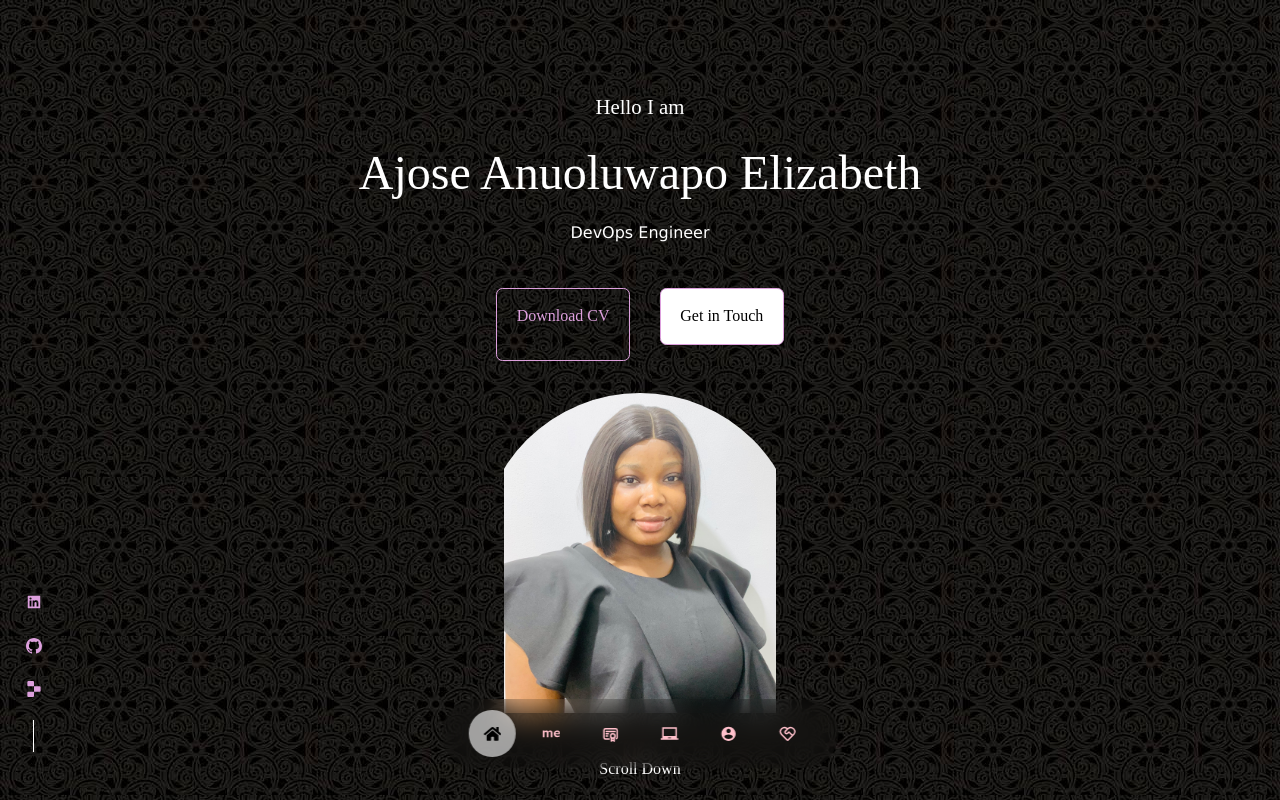
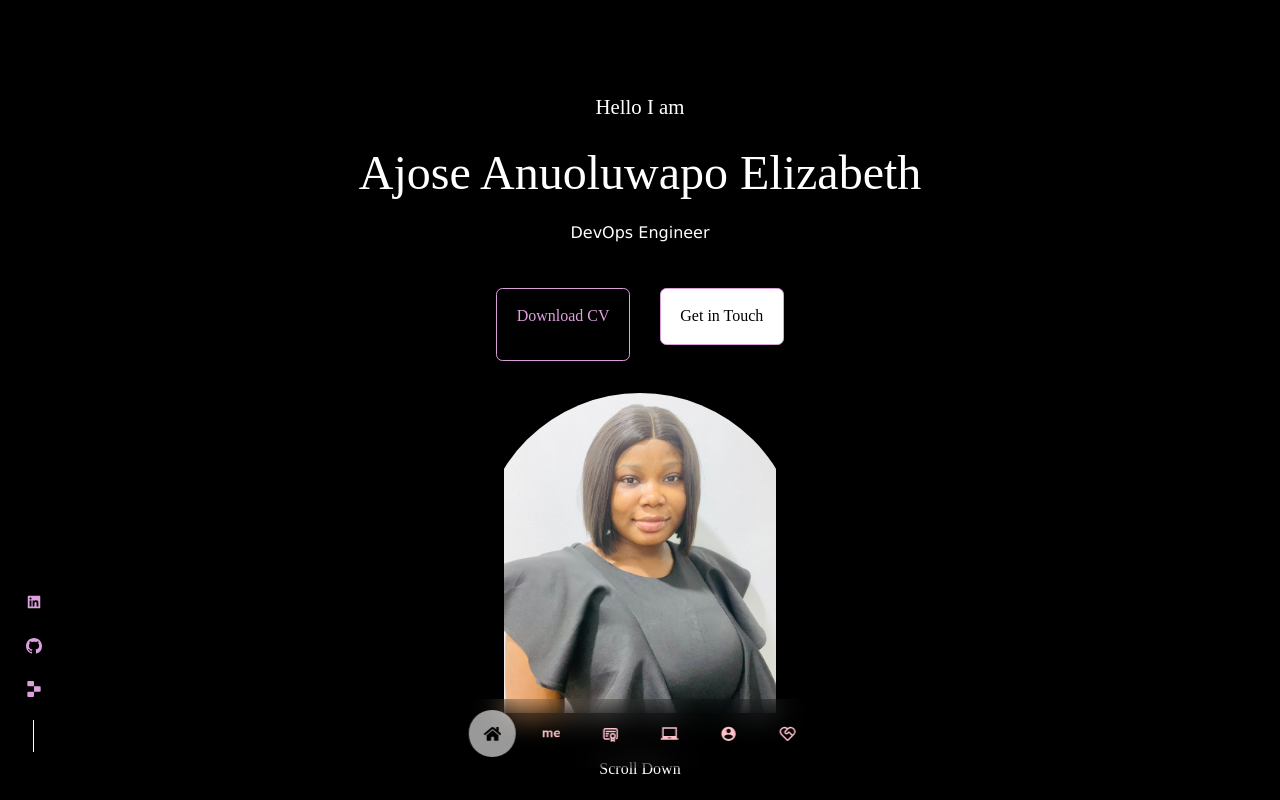
Before and after one commit to lizabethwordp/reactportfolio, a React (Create React App) app: page / in a window 1280 px wide. Shown: the top 800 px of the page. Built offline with nearby package versions, Linux system fonts and the light colour scheme; a web font is replaced by a local one.

Commit message:
Update index.css

```diff
--- a/src/index.css
+++ b/src/index.css
@@ -39,7 +39,8 @@ body{
     /* background: var(--color-bg); */
     color: var(--color-white);
     line-height: 1.9;
-     background-image: url(../src/assets/me1.jpg)
+    background-color: black;
+/*      background-image: url(../src/assets/me1.jpg)  */
 }
 
 /* General styles */
```
